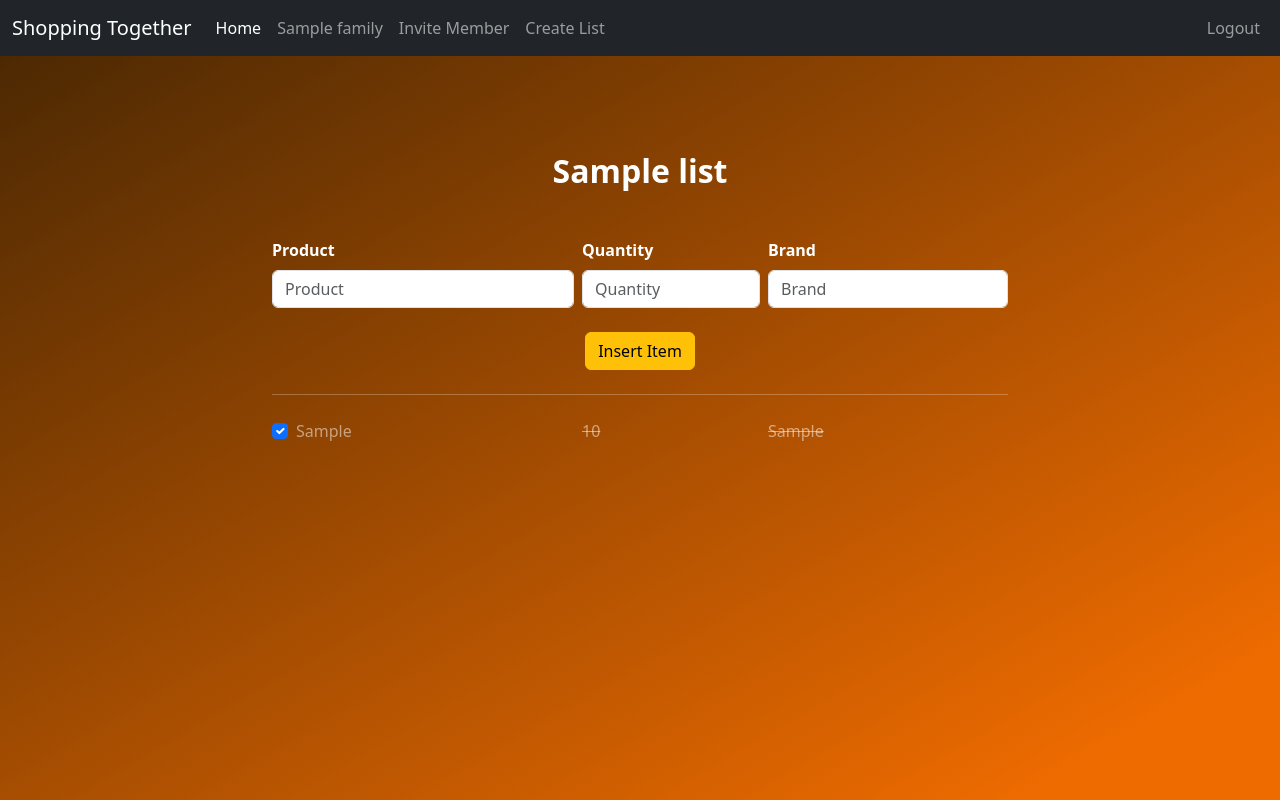
After one commit to RodrigoBaesa/shopping-together, a Flask app: page /list/1 in a window 1280 px wide. The commit adds this page. Run offline with Flask 3, Linux system fonts and the light colour scheme; the visitor is signed in with stand-in values (Sample User, id 1); tables that the repository leaves empty hold one stand-in row (values such as "Sample post").

Commit message:
feat: implementing families and invites

```diff
--- a/app/routes.py
+++ b/app/routes.py
@@ -1,7 +1,7 @@
 import bcrypt
-from flask import Blueprint, render_template, request, flash, redirect, session
+from flask import Blueprint, render_template, request, flash, redirect, session, url_for
 from app import db
-from app.models import User
+from app.models import Family, Item, List, User, Invite
 import app.validators as valid
 from app.decorators import login_required
 
@@ -10,7 +10,206 @@ main = Blueprint('main', __name__)
 @main.route('/')
 @login_required
 def index():
-    return render_template("index.html")
+    user = User.query.get(session["user_id"])
+    if user.family:
+        lists = List.query.filter_by(family_id=user.family).all()
+    else:
+        lists = []
+    return render_template("index.html", lists=lists)
+
+
+@main.route('/create-family', methods=["GET", "POST"])
+@login_required
+def create_family():
+    user_id = session.get("user_id")
+    user = User.query.get(user_id)
+
+    if user.family:
+        flash("You are already part of a family.", "danger")
+        return redirect("/")
+
+    if request.method == "POST":
+        name = request.form.get("name")
+
+        if not name or len(name) > 40:
+            flash("Family name must be between 1 and 40 characters.", "danger")
+            return redirect("/create-family")
+
+        new_family = Family(
+            name=name,
+        )
+
+        try:
+            db.session.add(new_family)
+            db.session.commit()
+            user.family = new_family.id
+            db.session.commit()
+            flash("Family created.", "success")
+            return redirect("/")
+
+        except Exception as e:
+            db.session.rollback()
+            print(e)
+            flash("Something went wrong. Try again.", "danger")
+            return redirect("/create-family")
+
+    else:
+        return render_template("create-family.html")
+
+
+@main.route('/invite-family', methods=["GET", "POST"])
+@login_required
+def invite_family():
+    user_id = session.get("user_id")
+    user = User.query.get(user_id)
+
+    if not user.family:
+        flash("You must be in a family to invite members.", "danger")
+        return redirect("/")
+
+    if request.method == "POST":
+        name = request.form.get("name")
+
+        if not name or len(name) > 40:
+            flash("Input must be between 1 and 40 characters.", "danger")
+            return redirect("/invite-family")
+
+        invitee_username = name
+        invitee = User.query.filter_by(username=invitee_username).first()
+        if not invitee:
+            flash("User not found.", "danger")
+            return redirect("/invite-family")
+
+        if invitee.family:
+            flash("User is already in a family.", "danger")
+            return redirect("/invite-family")
+
+        existing_invite = Invite.query.filter_by(invitee_username=invitee_username, family_id=user.family, status='pending').first()
+        if existing_invite:
+            flash("Invite already sent.", "danger")
+            return redirect("/invite-family")
+
+        new_invite = Invite(
+            inviter_id=user.id,
+            invitee_username=invitee_username,
+            family_id=user.family
+        )
+
+        try:
+            db.session.add(new_invite)
+            db.session.commit()
+            flash("Invite sent.", "success")
+            return redirect("/")
+
+        except Exception as e:
+            db.session.rollback()
+            print(e)
+            flash("Something went wrong. Try again.", "danger")
+            return redirect("/invite-family")
+    else:
+        return render_template("invite-family.html")
+
+
+@main.route('/create-list', methods=["GET", "POST"])
+@login_required
+def create_list():
+    user = User.query.get(session["user_id"])
+    if not user.family:
+        flash("You must be in a family to create lists.", "danger")
+        return redirect("/")
+
+    if request.method == "POST":
+        title = request.form.get("title")
+
+        new_list = List(
+            title=title,
+            family_id=user.family
+        )
+        try:
+            db.session.add(new_list)
+            db.session.commit()
+            flash("List created.", "success")
+
+            return redirect("/")
+
+        except Exception:
+            db.session.rollback()
+            flash("Something went wrong. Try again.", "danger")
+
+            return redirect("/create-list")
+    else:
+        return render_template("create-list.html")
+
+
+@main.route('/list/<int:list_id>', methods = ["GET", "POST"])
+@login_required
+def show_list(list_id):
+    list = List.query.get(list_id)
+
+    if not list:
+        flash("List not found")
+        return redirect("/")
+
+    user = User.query.get(session["user_id"])
+    if user.family != list.family_id:
+        flash("Access denied")
+        return redirect("/")
+
+    title = list.title
+
+    if request.method == "POST":
+        product = request.form.get("product")
+        quantity = request.form.get("quantity")
+        brand = request.form.get("brand")
+
+        new_item = Item(
+            product=product,
+            quantity=quantity,
+            brand=brand,
+            list_id=list.id
+        )
+
+        try:
+            db.session.add(new_item)
+            db.session.commit()
+
+            return redirect(f'/list/{list_id}')
+
+        except Exception:
+            db.session.rollback()
+            flash("Something went wrong while adding new item. Try again.", "danger")
+
+
+    items = Item.query.filter_by(list_id=list.id).all()
+
+    return render_template("list-details.html", title=title, items=items)
+
+
+@main.route('/list/<int:list_id>/delete', methods=["POST"])
+@login_required
+def delete_list(list_id):
+    list = List.query.get(list_id)
+    if not list:
+        flash("List not found.", "danger")
+        return redirect("/")
+
+    user = User.query.get(session["user_id"])
+    if user.family != list.family_id:
+        flash("Access denied.", "danger")
+        return redirect("/")
+
+    try:
+        # Delete items first
+        Item.query.filter_by(list_id=list_id).delete()
+        db.session.delete(list)
+        db.session.commit()
+        flash("List deleted.", "success")
+    except Exception:
+        db.session.rollback()
+        flash("Something went wrong.", "danger")
+
+    return redirect("/")
+
 
 @main.route('/login', methods=["GET", "POST"])
 def login():
@@ -38,12 +237,91 @@ def login():
 
     return render_template("login.html")
 
+
+@main.route('/item/<int:item_id>/toggle', methods=["POST"])
+@login_required
+def toggle_item(item_id):
+    item = Item.query.get(item_id)
+
+    if not item:
+        flash("Item not found.", "danger")
+        return redirect("/")
+
+    user = User.query.get(session["user_id"])
+    list_obj = List.query.get(item.list_id)
+    if not list_obj or user.family != list_obj.family_id:
+        flash("Access denied.", "danger")
+        return redirect("/")
+
+    try:
+        item.bought = not item.bought
+        db.session.commit()
+        flash(f"Item marked as {'bought' if item.bought else 'not bought'}!", "success")
+
+    except Exception:
+        db.session.rollback()
+        flash("Something went wrong while updating item. Try again.", "danger")
+        return redirect(f"/list/{item.list_id}")
+
+
+@main.route('/family/<int:family_id>')
+@login_required
+def show_family(family_id):
+    family = Family.query.get(family_id)
+    if not family:
+        flash("Family not found.", "danger")
+        return redirect("/")
+
+    user = User.query.get(session["user_id"])
+    if user.family != family_id:
+        flash("Access denied.", "danger")
+        return redirect("/")
+
+    members = User.query.filter_by(family=family_id).all()
+    return render_template("family-details.html", family=family, members=members)
+
+
+@main.route('/invites')
+@login_required
+def view_invites():
+    user = User.query.get(session["user_id"])
+    if user.family:
+        invites = Invite.query.filter_by(inviter_id=user.id).all()
+        return render_template("invites.html", invites=invites, sent=True)
+    else:
+        invites = Invite.query.filter_by(invitee_username=user.username, status='pending').all()
+        return render_template("invites.html", invites=invites, sent=False)
+
+
+@main.route('/invite/<int:invite_id>/accept', methods=['POST'])
+@login_required
+def accept_invite(invite_id):
+    invite = Invite.query.get(invite_id)
+    user = User.query.get(session["user_id"])
+    if not invite or invite.invitee_username != user.username or invite.status != 'pending':
+        flash("Invalid invite.", "danger")
+        return redirect("/invites")
+    if user.family:
+        flash("You are already in a family.", "danger")
+        return redirect("/invites")
+    try:
+        user.family = invite.family_id
+        invite.status = 'accepted'
+        db.session.commit()
+        flash("Joined family!", "success")
+    except Exception:
+        db.session.rollback()
+        flash("Error joining family.", "danger")
+    return redirect("/")
+
+
 @main.route('/logout')
 def logout():
     session.clear()
     flash("Logged out!", "success")
 
     return redirect(url_for('main.login'))
+
 
 @main.route('/register', methods=["GET", "POST"])
 def register():
--- a/app/static/styles.css
+++ b/app/static/styles.css
@@ -19,3 +19,7 @@ body {
     background-color: rgb(39, 39, 39);
     color: white;
 }
+
+table {
+    color: white;
+}
--- a/app/templates/layout.html
+++ b/app/templates/layout.html
@@ -22,9 +22,23 @@
             <li class="nav-item">
             <a class="nav-link active" aria-current="page" href="/">Home</a>
             </li>
+            {% if session.user_id %}
+            {% if not family %}
             <li class="nav-item">
-            <a class="nav-link" href="#">My Family</a>
+            <a class="nav-link" href="/create-family">Create Family</a>
             </li>
+            <li class="nav-item">
+            <a class="nav-link" href="/invites">Invites</a>
+            </li>
+            {% else %}
+            <li class="nav-item">
+            <a class="nav-link" href="/family/{{ family.id }}">{{ family.name }}</a>
+            </li>
+            <li class="nav-item">
+            <a class="nav-link" href="/invite-family">Invite Member</a>
+            </li>
+            {% endif %}
+            {% endif %}
             {% if not session.user_id %}
             <li class="nav-item">
             <a class="nav-link" href="/login">Login</a>
--- /dev/null
+++ b/app/templates/list-details.html
@@ -0,0 +1,78 @@
+{% extends "layout.html" %}
+
+{% block title %}
+    Create List
+{% endblock %}
+
+{% block main %}
+    <div class="container">
+        <div class="row justify-content-center">
+            <div class="col-10 col-md-8 m-5">
+                <h2 class="form-label text-white fw-semibold d-block text-center m-5">{{ title }}</h2>
+
+                <form method="post">
+                    <div class="row g-2 mb-4">
+                        <div class="col-5">
+                            <label class="form-label fw-bold text-white mb-2">Product</label>
+                            <input type="text" class="form-control" placeholder="Product" name="product" required>
+                        </div>
+
+                        <div class="col-3">
+                            <label class="form-label fw-bold text-white mb-2">Quantity</label>
+                            <input type="number" class="form-control" placeholder="Quantity" name="quantity" required>
+                        </div>
+
+                        <div class="col-4">
+                            <label class="form-label fw-bold text-white mb-2">Brand</label>
+                            <input type="text" class="form-control" placeholder="Brand" name="brand" required>
+                        </div>
+                    </div>
+
+                    <div class="d-flex justify-content-center m-4">
+                        <button type="submit" class="btn btn-warning">Insert Item</button>
+                    </div>
+                </form>
+
+                <hr class="text-white mb-4">
+
+                {% for item in items %}
+                <div class="row g-2 align-items-center mb-2 list-item-row {% if item.bought %}text-decoration-line-through text-white-50{% else %}text-white{% endif %}" style="transition: all 0.2s;">
+
+                    <div class="col-5">
+                        <div class="form-check m-0">
+                            <input class="form-check-input item-checkbox" type="checkbox" value="{{ item.id }}" id="item_{{ item.id }}" {% if item.bought %}checked{% endif %}>
+                            <label class="form-check-label" for="item_{{ item.id }}">
+                                {{ item.product }}
+                            </label>
+                        </div>
+                    </div>
+
+                    <div class="col-3">
+                        <span>{{ item.quantity }}</span>
+                    </div>
+
+                    <div class="col-4">
+                        <span>{{ item.brand }}</span>
+                    </div>
+                </div>
+                {% endfor %}
+
+            </div>
+        </div>
+    </div>
+
+    <script>
+        document.addEventListener('DOMContentLoaded', function() {
+            document.querySelectorAll('.item-checkbox').forEach(checkbox => {
+                checkbox.addEventListener('change', function() {
+                    const row = this.closest('.list-item-row');
+                    row.classList.toggle('text-decoration-line-through', this.checked);
+                    row.classList.toggle('text-white-50', this.checked);
+                    row.classList.toggle('text-white', !this.checked);
+
+                    fetch(`/item/${this.value}/toggle`, { method: 'POST' });
+                });
+            });
+        });
+    </script>
+{% endblock %}
--- a/app/validators.py
+++ b/app/validators.py
@@ -44,13 +44,14 @@ def validate_register(username, email, password, confirm_password, User):
 def validate_login(email, password, User):
     try:
         user = User.query.filter_by(email=email).one_or_none()
-        user_hash = user.hash.encode("utf-8")
 
         if not email or not password:
             return "Invalid arguments."
 
         if not user:
             return "Couldn't find this email-password combination in our database."
+
+        user_hash = user.hash.encode("utf-8")
 
         if not bcrypt.checkpw(password, user_hash):
             return "Couldn't find this email-password combination in our database."
```
Also changed, not shown: app/__init__.py (+12 -0 lines), app/models.py (+29 -2 lines), app/templates/create-family.html (added, +21 -0 lines), app/templates/create-list.html (added, +21 -0 lines), app/templates/family-details.html (added, +22 -0 lines), app/templates/index.html (+23 -2 lines), app/templates/invite-family.html (added, +21 -0 lines), app/templates/invites.html (added, +40 -0 lines).
